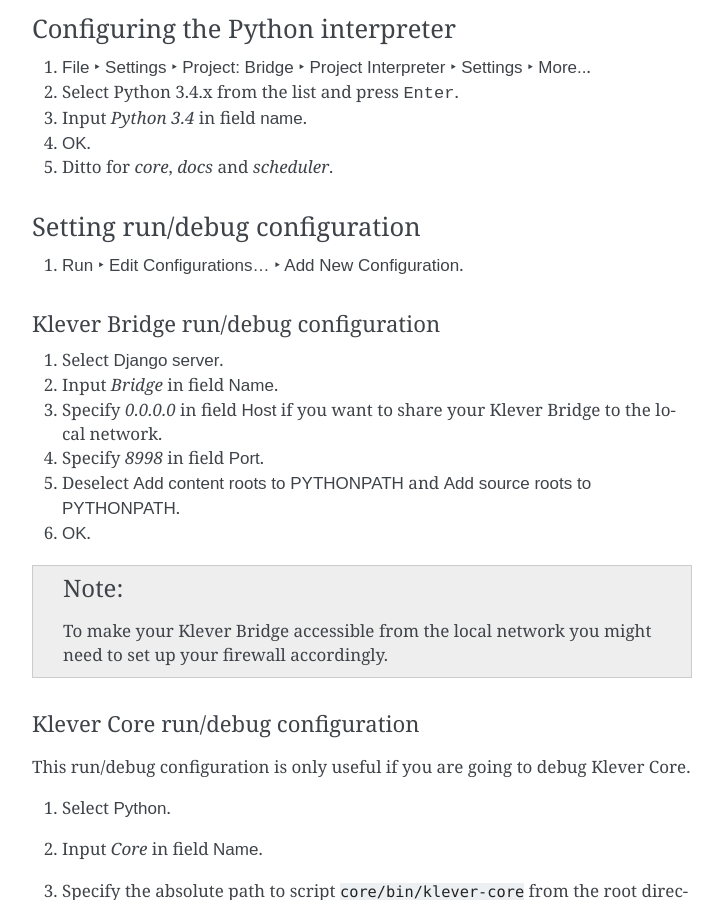
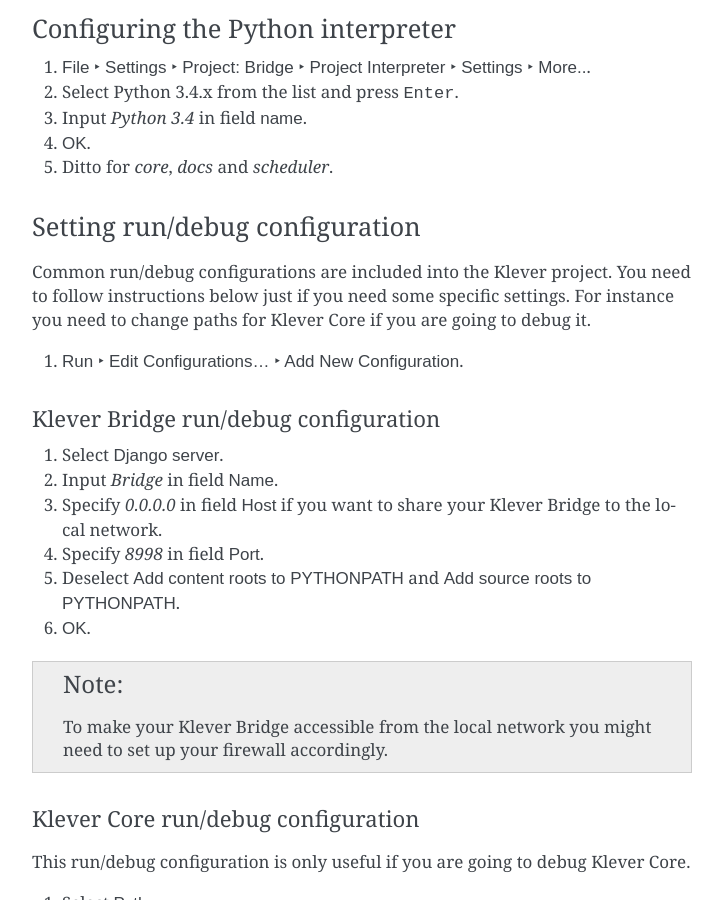
Before and after one commit to ldv-klever/klever, a Sphinx documentation site: the page built from docs/dev.rst, in a window 1280 px wide and 900 px high, scrolled down 3922 px. Shown: the whole window, without its empty margins (388-1111 px from the left). Built offline with Sphinx 7.4.7, drawn with Linux system fonts in a browser that asks for light colours.

Commit message:
Add run/debug configurations for Bridge, Core and docs

```diff
--- a/docs/dev.rst
+++ b/docs/dev.rst
@@ -142,6 +142,10 @@
 Setting run/debug configuration
 ^^^^^^^^^^^^^^^^^^^^^^^^^^^^^^^
 
+Common run/debug configurations are included into the Klever project.
+You need to follow instructions below just if you need some specific settings.
+For instance you need to change paths for Klever Core if you are going to debug it.
+
 #. :menuselection:`Run --> Edit Configurations... --> Add New Configuration`.
 
 Klever Bridge run/debug configuration
```
